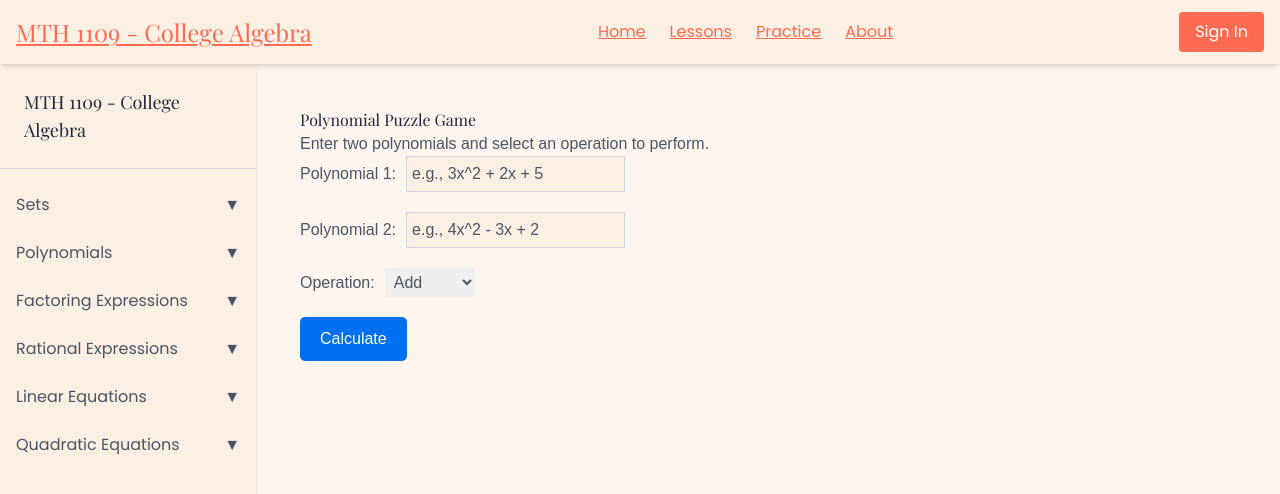
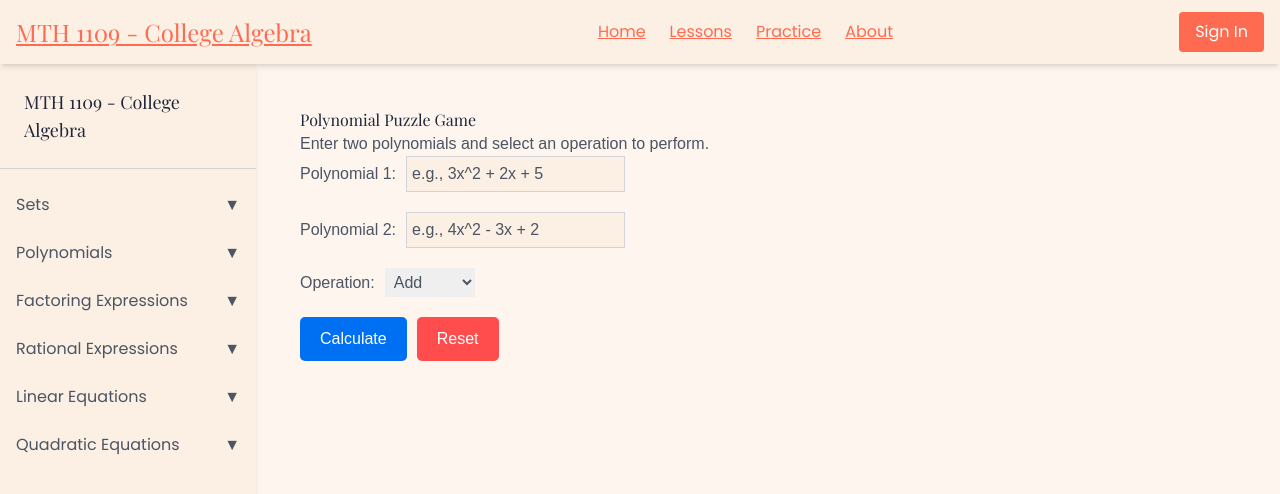
Before and after one commit to amukiria/college-algebra-app, a Next.js app: page /lessons/polynomials/practice in a window 1280 px wide. Shown: the top 494 px of the page. Built offline with nearby package versions, Linux system fonts and the light colour scheme.

Commit message:
polynomial division WIP

```diff
--- a/src/app/lessons/polynomials/practice/page.js
+++ b/src/app/lessons/polynomials/practice/page.js
@@ -4,14 +4,17 @@ import { useState } from 'react';
 import algebra from 'algebra.js'; // Import algebra.js
 
 export default function PolynomialPuzzle() {
-  // State to store user input and results
+  // State to store user input, results, and history
   const [poly1, setPoly1] = useState('');
   const [poly2, setPoly2] = useState('');
   const [operation, setOperation] = useState('add');
   const [result, setResult] = useState('');
+  const [history, setHistory] = useState([]); // To store operation history
+  const [error, setError] = useState(''); // To display errors
 
   // Function to handle polynomial operations
   const handleOperation = () => {
+    setError(''); // Clear previous errors
     try {
       // Parse the polynomials using algebra.js
       const p1 = algebra.parse(poly1);
@@ -29,16 +32,43 @@ export default function PolynomialPuzzle() {
           res = p1.multiply(p2); // Multiply polynomials
           break;
         case 'divide':
-          res = p1.divide(p2); // Divide polynomials
+          // Check if the divisor is a constant (number or fraction)
+          if (p2.terms.length === 1 && p2.terms[0].variables.length === 0) {
+            res = p1.divide(p2); // Divide by a constant
+          } else {
+            throw new Error('Polynomial division is only supported for constants (e.g., 2, 3x^0).');
+          }
           break;
         default:
-          res = 'Invalid operation';
+          throw new Error('Invalid operation selected.');
       }
 
-      setResult(res.toString()); // Display the result
+      // Update result and history
+      setResult(res.toString());
+      setHistory([...history, { poly1, poly2, operation, result: res.toString() }]);
     } catch (error) {
-      setResult('Error: Invalid input or operation');
+      setError(`Error: ${error.message}`);
+      setResult('');
     }
+  };
+
+  // Function to validate polynomial input
+  const validateInput = () => {
+    if (!poly1 || !poly2) {
+      setError('Please enter both polynomials.');
+      return false;
+    }
+    return true;
+  };
+
+  // Function to reset all fields
+  const resetFields = () => {
+    setPoly1('');
+    setPoly2('');
+    setOperation('add');
+    setResult('');
+    setError('');
+    setHistory([]);
   };
 
   return (
@@ -46,6 +76,7 @@ export default function PolynomialPuzzle() {
       <h1>Polynomial Puzzle Game</h1>
       <p>Enter two polynomials and select an operation to perform.</p>
 
+      {/* Input fields for polynomials */}
       <div style={{ marginBottom: '20px' }}>
         <label>
           Polynomial 1:
@@ -72,6 +103,7 @@ export default function PolynomialPuzzle() {
         </label>
       </div>
 
+      {/* Operation selection */}
       <div style={{ marginBottom: '20px' }}>
         <label>
           Operation:
@@ -88,19 +120,52 @@ export default function PolynomialPuzzle() {
         </label>
       </div>
 
-      <button
-        onClick={handleOperation}
-        style={{ padding: '10px 20px', backgroundColor: '#0070f3', color: 'white', border: 'none', borderRadius: '5px' }}
-      >
-        Calculate
-      </button>
+      {/* Buttons for Calculate and Reset */}
+      <div style={{ marginBottom: '20px' }}>
+        <button
+          onClick={() => {
+            if (validateInput()) handleOperation();
+          }}
+          style={{ padding: '10px 20px', backgroundColor: '#0070f3', color: 'white', border: 'none', borderRadius: '5px', marginRight: '10px' }}
+        >
+          Calculate
+        </button>
+        <button
+          onClick={resetFields}
+          style={{ padding: '10px 20px', backgroundColor: '#ff4d4d', color: 'white', border: 'none', borderRadius: '5px' }}
+        >
+          Reset
+        </button>
+      </div>
 
+      {/* Display errors */}
+      {error && (
+        <div style={{ marginTop: '20px', color: 'red' }}>
+          <strong>Error:</strong> {error}
+        </div>
+      )}
+
+      {/* Display result */}
       {result && (
         <div style={{ marginTop: '20px' }}>
           <h2>Result:</h2>
           <p>{result}</p>
         </div>
       )}
+
+      {/* Display history of operations */}
+      {history.length > 0 && (
+        <div style={{ marginTop: '20px' }}>
+          <h2>Operation History:</h2>
+          <ul>
+            {history.map((entry, index) => (
+              <li key={index}>
+                <strong>Operation {index + 1}:</strong> {entry.poly1} {entry.operation} {entry.poly2} = {entry.result}
+              </li>
+            ))}
+          </ul>
+        </div>
+      )}
     </div>
   );
 }
```
